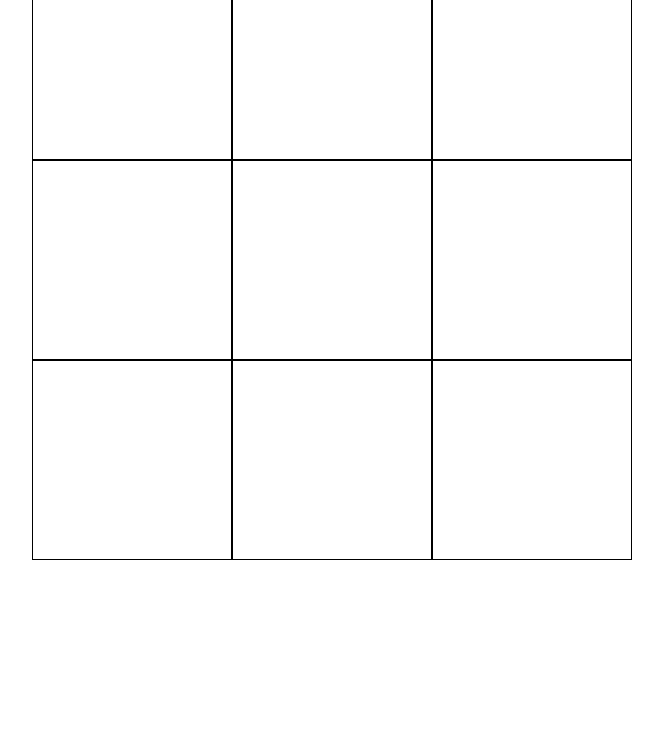
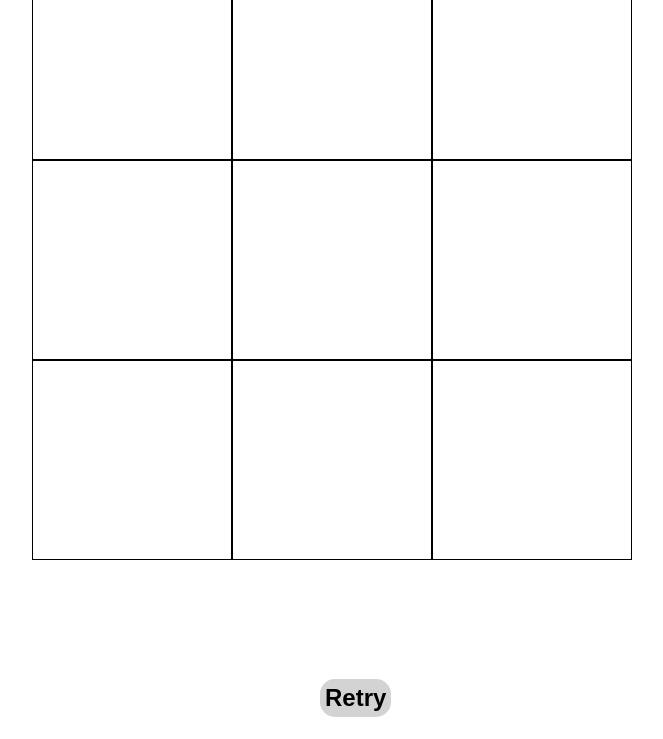
Before and after one commit to LushHollis/tic-tac-toe, a plain HTML site: page index.html in a window 1280 px wide. Shown: the part 61-800 px from the top of the page, without its empty margins (288-951 px from the left). Drawn offline with Linux system fonts and the light colour scheme.

Commit message:
Add a retry button to index.html

```diff
--- a/index.html
+++ b/index.html
@@ -20,6 +20,7 @@
         <div class="item nine">9</div>
     </div>
     <h1 id='message'>Turn: X</h1>
+    <h2 onclick="location.reload()" style="background-color:lightgray; position:absolute; top:90%; left:47.5%; padding:5px; border-radius:15px;">Retry</h2>
     <script src="script.js"></script>
 </body>
 </html>
```
